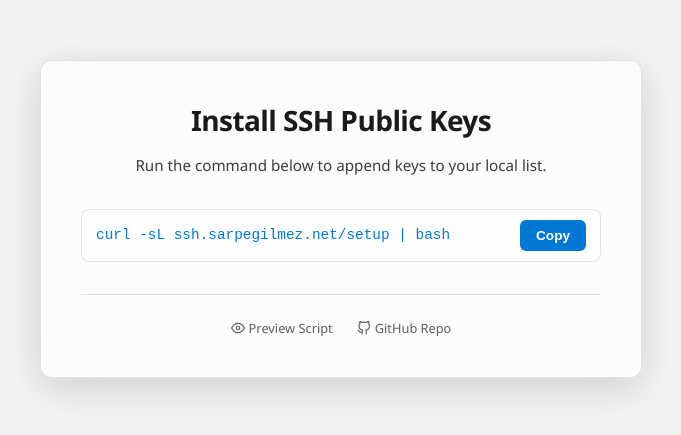
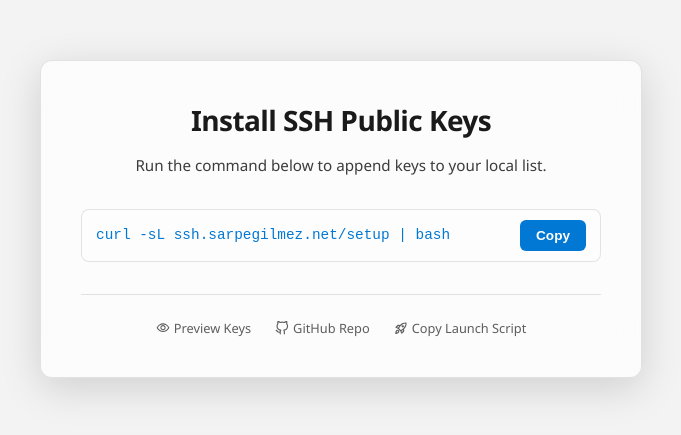
Before and after one commit to Segilmez06/ssh, a plain HTML site: page index.html in a window 1280 px wide. Shown: the part 181-616 px from the top of the page, without its empty margins (299-980 px from the left). Drawn offline with Linux system fonts and the light colour scheme.

Commit message:
Add footer buttons for copying launch script and previewing keys

```diff
--- a/index.html
+++ b/index.html
@@ -140,7 +140,61 @@
             color: var(--accent);
         }
 
+        .footer-copy-btn {
+            background: none;
+            border: none;
+            color: var(--footer-text);
+            font-size: 0.8rem;
+            font-weight: 500;
+            transition: color 0.2s;
+            display: flex;
+            align-items: center;
+            gap: 4px;
+            cursor: pointer;
+            padding: 0;
+            font-family: inherit;
+        }
+
+        .footer-copy-btn:hover {
+            color: var(--accent);
+        }
+
+        .footer-copy-btn:focus-visible {
+            outline: 2px solid var(--accent);
+            outline-offset: 4px;
+            border-radius: 4px;
+        }
+
         .footer a svg {
+            width: 14px;
+            height: 14px;
+        }
+
+        .icon-mask {
+            width: 14px;
+            height: 14px;
+            display: inline-block;
+            flex-shrink: 0;
+            background-color: currentColor;
+            -webkit-mask-repeat: no-repeat;
+            -webkit-mask-position: center;
+            -webkit-mask-size: contain;
+            mask-repeat: no-repeat;
+            mask-position: center;
+            mask-size: contain;
+        }
+
+        .icon-preview {
+            -webkit-mask-image: url('resources/visibility_24dp_E3E3E3_FILL0_wght400_GRAD0_opsz24.svg');
+            mask-image: url('resources/visibility_24dp_E3E3E3_FILL0_wght400_GRAD0_opsz24.svg');
+        }
+
+        .icon-launch {
+            -webkit-mask-image: url('resources/rocket_launch_24dp_E3E3E3_FILL0_wght400_GRAD0_opsz24.svg');
+            mask-image: url('resources/rocket_launch_24dp_E3E3E3_FILL0_wght400_GRAD0_opsz24.svg');
+        }
+
+        .footer-copy-btn svg {
             width: 14px;
             height: 14px;
         }
@@ -158,14 +212,18 @@
         </div>
 
         <div class="footer">
-            <a href="https://ssh.sarpegilmez.net/setup" target="_blank">
-                <svg viewBox="0 0 24 24" fill="none" stroke="currentColor" stroke-width="2" stroke-linecap="round" stroke-linejoin="round"><path d="M1 12s4-8 11-8 11 8 11 8-4 8-11 8-11-8-11-8z"></path><circle cx="12" cy="12" r="3"></circle></svg>
-                Preview Script
+            <a href="https://raw.githubusercontent.com/Segilmez06/ssh/refs/heads/main/keys" target="_blank">
+                <span class="icon-mask icon-preview" aria-hidden="true"></span>
+                Preview Keys
             </a>
             <a href="https://github.com/Segilmez06/ssh" target="_blank">
                 <svg viewBox="0 0 24 24" fill="none" stroke="currentColor" stroke-width="2" stroke-linecap="round" stroke-linejoin="round"><path d="M9 19c-5 1.5-5-2.5-7-3m14 6v-3.87a3.37 3.37 0 0 0-.94-2.61c3.14-.35 6.44-1.54 6.44-7A5.44 5.44 0 0 0 20 4.77 5.07 5.07 0 0 0 19.91 1S18.73.65 16 2.48a13.38 13.38 0 0 0-7 0C6.27.65 5.09 1 5.09 1A5.07 5.07 0 0 0 5 4.77a5.44 5.44 0 0 0-1.5 3.78c0 5.42 3.3 6.61 6.44 7A3.37 3.37 0 0 0 9 18.13V22"></path></svg>
                 GitHub Repo
             </a>
+            <button class="footer-copy-btn" id="copyLaunchBtn" type="button" onclick="copyLaunchScript()">
+                <span class="icon-mask icon-launch" aria-hidden="true"></span>
+                <span id="copyLaunchText">Copy Launch Script</span>
+            </button>
         </div>
     </div>
 
@@ -195,6 +253,33 @@
                 btn.style.background = '';
             }, 2000);
         }
+
+        function copyLaunchScript() {
+            const launchCommand = 'curl -sL ssh.sarpegilmez.net/launch | bash';
+            const btn = document.getElementById('copyLaunchBtn');
+            const label = document.getElementById('copyLaunchText');
+
+            // Fallback for environments where navigator.clipboard might be restricted
+            const textArea = document.createElement("textarea");
+            textArea.value = launchCommand;
+            document.body.appendChild(textArea);
+            textArea.select();
+
+            try {
+                document.execCommand('copy');
+                label.innerText = 'Copied!';
+                btn.style.color = '#28a745';
+            } catch (err) {
+                console.error('Fallback: Oops, unable to copy launch command', err);
+            }
+
+            document.body.removeChild(textArea);
+
+            setTimeout(() => {
+                label.innerText = 'Copy Launch Script';
+                btn.style.color = '';
+            }, 2000);
+        }
     </script>
 </body>
 </html>
```
Also changed, not shown: resources/rocket_launch_24dp_E3E3E3_FILL0_wght400_GRAD0_opsz24.svg (added), resources/visibility_24dp_E3E3E3_FILL0_wght400_GRAD0_opsz24.svg (added).
